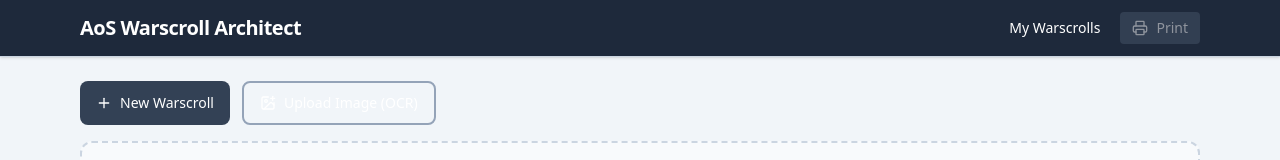
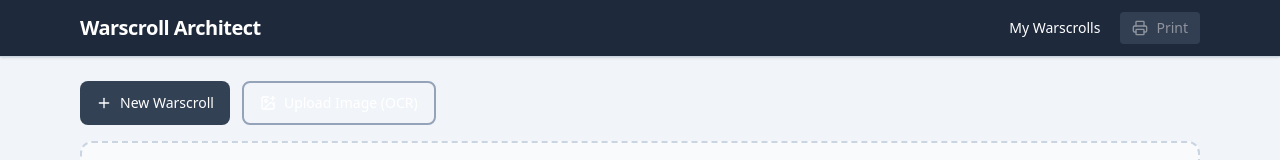
Before and after one commit to spawulski/warscroll-builder, a Next.js app: page / in a window 1280 px wide. Shown: the top 160 px of the page. Built offline with nearby package versions, Linux system fonts and the light colour scheme.

Commit message:
Removed a certain acronym

```diff
--- a/package.json
+++ b/package.json
@@ -1,5 +1,5 @@
 {
-  "name": "aos-warscroll-architect",
+  "name": "warscroll-architect",
   "version": "0.1.0",
   "private": true,
   "engines": {
--- a/src/app/layout.tsx
+++ b/src/app/layout.tsx
@@ -2,7 +2,7 @@
 import "./globals.css";
 
 export const metadata: Metadata = {
-  title: "AoS Warscroll Architect",
+  title: "Warscroll Architect",
   description: "Create, manage, and print Warhammer Age of Sigmar 4th Edition Warscrolls",
 };
 
--- a/src/app/page.tsx
+++ b/src/app/page.tsx
@@ -72,7 +72,7 @@
       <header className="sticky top-0 z-40 border-b border-slate-300 bg-slate-800 text-white shadow">
         <div className="mx-auto flex max-w-6xl items-center justify-between px-4 py-3">
           <h1 className="text-xl font-bold tracking-tight">
-            AoS Warscroll Architect
+            Warscroll Architect
           </h1>
           <nav className="flex items-center gap-2">
             <button
```
Also changed, not shown: 2 other files (tests, documents, lock files or other folders).
